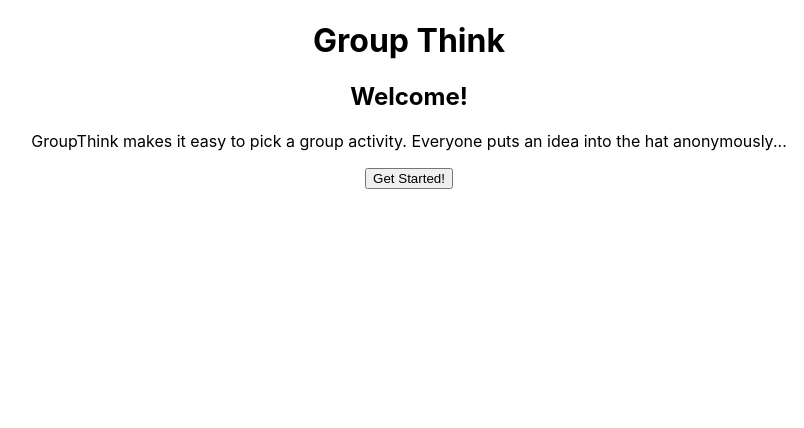
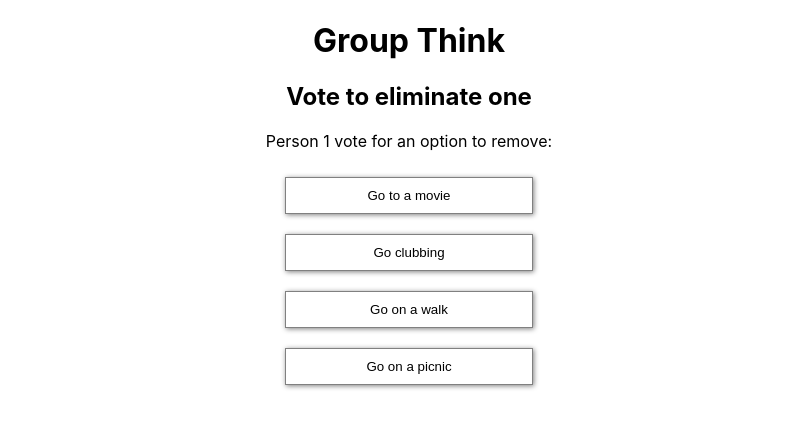
Before and after one commit to Tyguy160/group-think, a React (Create React App) app: page / in a window 1280 px wide. Shown: the top 428 px of the page, without its empty margins (231-1035 px from the left). Built offline with nearby package versions, Linux system fonts and the light colour scheme.

Commit message:
Added new functionality...like a boss. A wes bos.

```diff
--- a/src/App.js
+++ b/src/App.js
@@ -3,14 +3,20 @@ import "./App.css";
 import LandingPage from "./components/LandingPage";
 import PersonPicker from "./components/PersonPicker";
 import Scroll from "./components/Scroll";
-import Hat from "./components/Hat";
+import Display from "./components/Display";
+import Voting from "./components/Voting";
 
 class App extends Component {
   state = {
-    stage: 0,
-    people: 0,
+    stage: 3,
+    people: 4,
     currentIdea: "",
-    ideas: []
+    ideas: [
+      { idea: "Go to a movie", negVotes: 0, posVotes: 0 },
+      { idea: "Go clubbing", negVotes: 0, posVotes: 0 },
+      { idea: "Go on a walk", negVotes: 0, posVotes: 0 },
+      { idea: "Go on a picnic", negVotes: 0, posVotes: 0 }
+    ]
   };
 
   nextStage = e => {
@@ -37,13 +43,52 @@ class App extends Component {
     this.setState(
       prevState => {
         return {
-          ideas: [...prevState.ideas, prevState.currentIdea],
+          ideas: [
+            ...prevState.ideas,
+            {
+              idea: prevState.currentIdea,
+              negVotes: 0,
+              posVotes: 0
+            }
+          ],
           currentIdea: ""
         };
       },
       () => {
         console.log("callback");
-        if (this.state.ideas.length === this.state.people) {
+        if (this.state.ideas.length >= this.state.people) {
+          this.nextStage();
+        }
+      }
+    );
+  };
+
+  countVotes = type => {
+    return this.state.ideas.reduce((acc, idea) => {
+      return (acc += idea[type]);
+    }, 0);
+  };
+
+  eliminateOption = () => {
+    console.log("Eliminated option");
+  };
+
+  vote = (index, isElimination) => {
+    console.log("You've just voted. Good job.");
+    this.setState(
+      prevState => {
+        const { ideas } = prevState;
+        isElimination
+          ? (ideas[index].negVotes += 1)
+          : (ideas[index].posVotes += 1);
+        return { ideas };
+      },
+      () => {
+        const voteCount = isElimination
+          ? this.countVotes("negVotes")
+          : this.countVotes("posVotes");
+        if (voteCount >= this.state.people) {
+          if (isElimination) this.eliminateOption();
           this.nextStage();
         }
       }
@@ -54,17 +99,25 @@ class App extends Component {
     return (
       <div className="App">
         <h1>Group Think</h1>
+
         {/* Craptastic routing */}
+
+        {/* Display landing page */}
         {this.state.stage === 0 ? (
           <LandingPage nextStage={this.nextStage} />
         ) : null}
+
+        {/* Enter the number of people participating */}
         {this.state.stage === 1 ? (
           <PersonPicker
             updatePeople={this.updatePeople}
             nextStage={this.nextStage}
           />
         ) : null}
+
+        {/* Everyone enters their ideas */}
         {this.state.stage === 2 ? (
+          <div>
             <Scroll
               people={this.state.people}
               currentIdea={this.state.currentIdea}
@@ -72,8 +125,31 @@ class App extends Component {
               submitIdea={this.submitIdea}
               ideasLength={this.state.ideas.length}
             />
+          </div>
         ) : null}
-        {this.state.stage === 3 ? <Hat /> : null}
+
+        {/* Eliminate the least favorite option */}
+        {this.state.stage === 3 ? (
+          <Voting
+            ideas={this.state.ideas}
+            peopleCount={this.state.people}
+            vote={this.vote}
+            countVotes={this.countVotes}
+            elimination
+          />
+        ) : null}
+
+        {/* Each person votes on their favorite remaining option */}
+        {this.state.stage === 4 ? (
+          <Voting
+            ideas={this.state.ideas}
+            vote={this.vote}
+            countVotes={this.countVotes}
+          />
+        ) : null}
+
+        {/* Display the results in order of votes */}
+        {this.state.stage === 5 ? <Display ideas={this.state.ideas} /> : null}
       </div>
     );
   }
--- /dev/null
+++ b/src/components/Display.js
@@ -0,0 +1,17 @@
+import React from "react";
+// import hat from "../images/hat.svg";
+import "../styles/display.css";
+function Display(props) {
+  return (
+    <div>
+      <h2>Display results</h2>
+      <div>
+        {props.ideas.map(idea => {
+          return <div>{idea.idea}</div>;
+        })}
+      </div>
+    </div>
+  );
+}
+
+export default Display;
--- a/src/components/PersonPicker.js
+++ b/src/components/PersonPicker.js
@@ -4,8 +4,13 @@ function PersonPicker(props) {
   return (
     <div>
       <h2>How many people are there?</h2>
-      <form>
-        <input type="number" onChange={props.updatePeople} />
+      <form
+        onSubmit={e => {
+          e.preventDefault();
+          props.nextStage();
+        }}
+      >
+        <input type="number" onChange={props.updatePeople} autoFocus />
       </form>
       <button onClick={props.nextStage}>Enter!</button>
     </div>
--- a/src/components/Scroll.js
+++ b/src/components/Scroll.js
@@ -8,12 +8,14 @@ function Scroll(props) {
         onSubmit={e => {
           e.preventDefault();
           props.submitIdea();
-        }}>
+        }}
+      >
         <input
           type="text"
-          placeholder="Enter your opinion"
+          placeholder="Enter your idea"
           value={props.currentIdea}
           onChange={props.updateCurrentIdea}
+          autoFocus
         />
       </form>
       <button onClick={props.submitIdea}>
--- /dev/null
+++ b/src/components/Voting.js
@@ -0,0 +1,27 @@
+import React from "react";
+// import "../styles/display.css";
+function Voting(props) {
+  const voteType = props.elimination ? "an option to remove" : "your top pick";
+
+  return (
+    <div>
+      <h2>Vote to eliminate one</h2>
+      <p>
+        Person{" "}
+        {props.countVotes(props.elimination ? "negVotes" : "posVotes") + 1} vote
+        for {voteType}:
+      </p>
+      {props.ideas.map((idea, index) => {
+        return (
+          <div className="option" key={index}>
+            <button onClick={() => props.vote(index, props.elimination)}>
+              {idea.idea}
+            </button>
+          </div>
+        );
+      })}
+    </div>
+  );
+}
+
+export default Voting;
--- /dev/null
+++ b/src/styles/display.css
@@ -0,0 +1,27 @@
+.option {
+  display: grid;
+  grid-template-columns: 0.4fr 0.2fr 0.4fr;
+  grid-template-areas: "leftPad option rightPad";
+  grid-gap: 20px;
+}
+
+.option > button {
+  justify-self: center;
+  align-self: center;
+
+  grid-area: option;
+  border: 1px solid gray;
+  padding: 10px;
+  box-shadow: 1px 1px 5px gray;
+  background-color: white;
+  width: 100%;
+  margin: 10px;
+}
+
+.option > button:active {
+  box-shadow: 0px 0px 2px gray;
+}
+
+.option > button:focus {
+  outline: none;
+}
```
Lines whose indentation alone changed are shown as unchanged.
